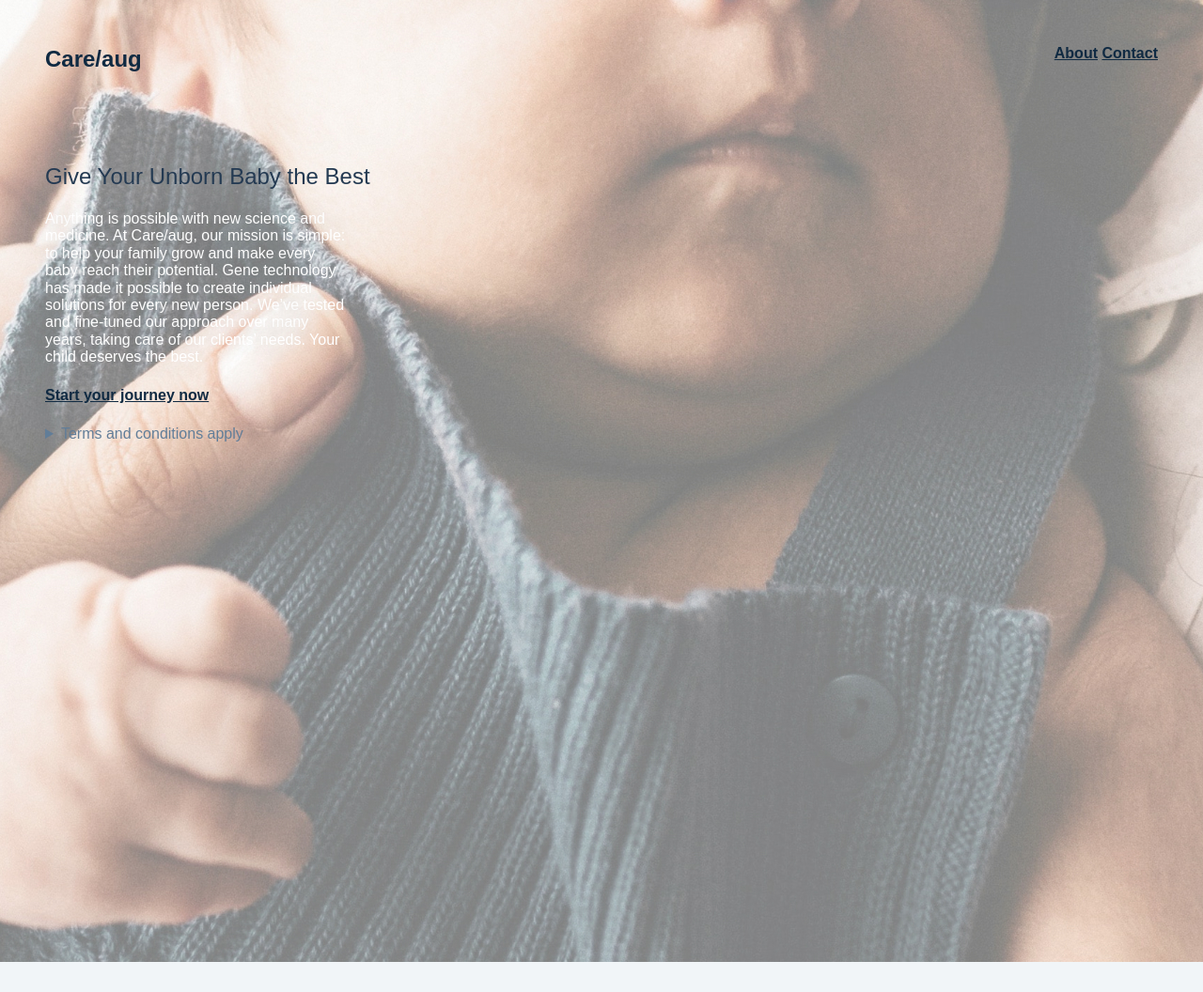
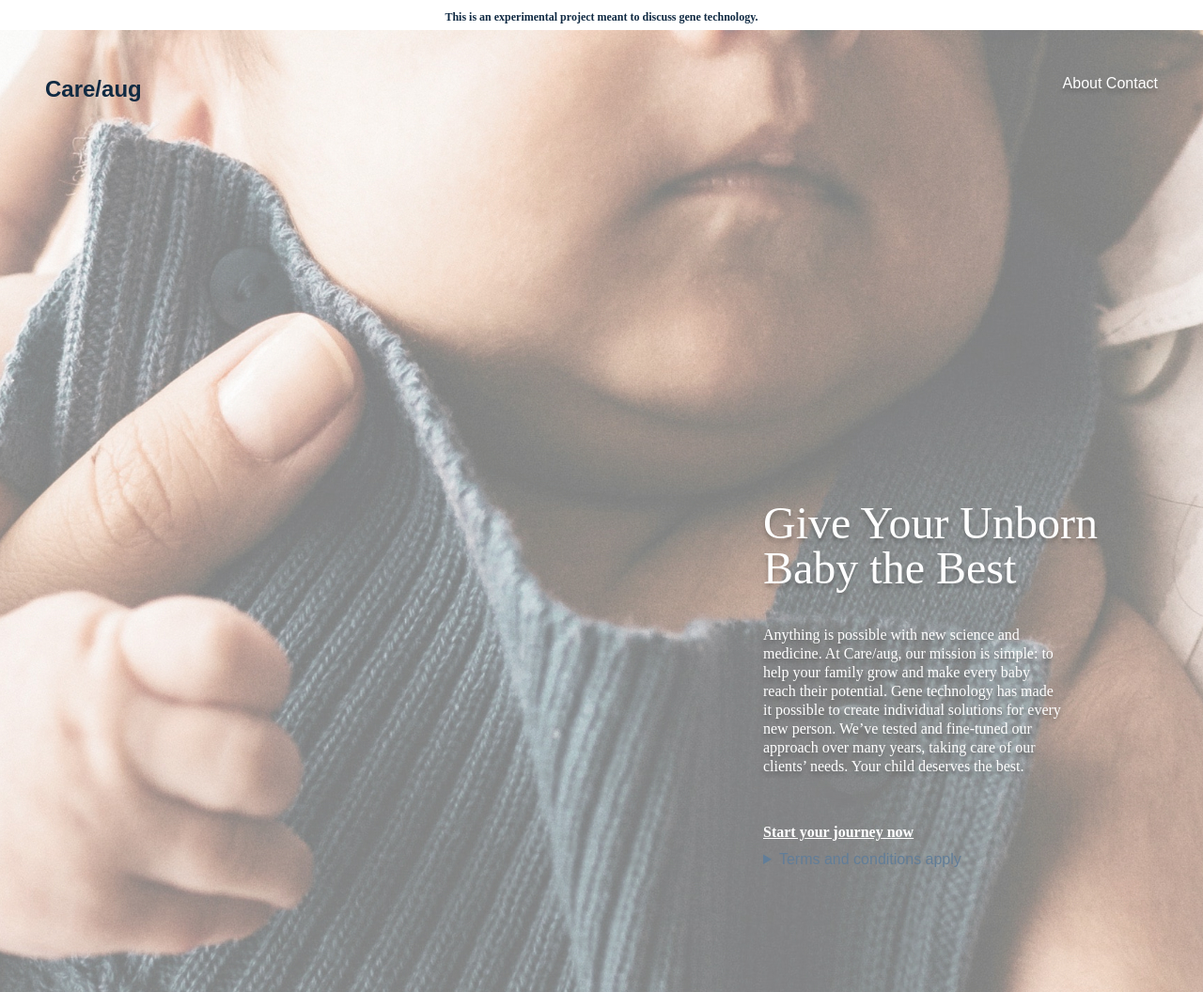
Before and after one commit to mipodi/designer-baby, a website: page index.html in a window 1280 px wide. Shown: the top 1056 px of the page at 94% size. Drawn offline with Linux system fonts and the light colour scheme.

Commit message:
Adds top banner and some extra start page styling

```diff
--- a/base.scss
+++ b/base.scss
@@ -41,12 +41,25 @@ main {
     font-weight: 600;
 font-size: 24px;
 line-height: 30px;
-
 color: #102A43;
-}
-
-.header-nav-list {
+text-shadow: 0 0 50px hsla(0, 0%, 0%, .4);
+// text-shadow: 0px 4px 4px rgba(0, 0, 0, 0.25);
+}
+
+.header-nav-list a {
     color: #fff;
+    text-decoration: none;
+    text-shadow: 0 0 50px hsla(0, 0%, 0%, .4);
+    text-shadow: 0px 4px 4px rgba(0, 0, 0, 0.25);
+    font-weight: 400;
+}
+
+.header-nav-list a:visited {
+    color: #fff;
+    text-decoration: none;
+    text-shadow: 0 0 50px hsla(0, 0%, 0%, .4);
+    text-shadow: 0px 4px 4px rgba(0, 0, 0, 0.25);
+    font-weight: 400;
 }
 
 .inner-wrap-footer {
@@ -187,7 +200,50 @@ a:visited {
     // background-color: #FFF;
 }
 
-
+.top-info-banner {
+    // position: absolute;
+// width: 1440px;
+max-width: 100%;
+height: 32px;
+// left: 0px;
+// top: 0px;
+display: flex;
+justify-content: center;
+background: #FFFFFF;
+max-width: 100%
+}
+
+.top-info-banner-text p {
+    width: 600px;
+}
+
+p .top-info-banner-text{
+    width: 600px;
+}
+
+.top-info-banner p {
+    max-width: 100%;
+}
+
+.top-info-banner-text {
+    position: absolute;
+// width: 1440px;
+// height: 16px;
+// left: 0px;
+// top: 8px;
+
+
+
+font-family: Source Sans Pro;
+font-style: normal;
+font-weight: 600;
+font-size: 12px;
+// line-height: 15px;
+text-align: center;
+
+color: #102A43;
+
+}
 
 .top-background {
     height: 1024px;
@@ -198,15 +254,80 @@ a:visited {
     background: url(jonathan-borba-V3huxxhsztI-unsplash.jpg);
         background-position: center;
         // color: #000;
-}
-
+ //        background-position: center;
+ // background-repeat: no-repeat;
+ // background-size: cover;
+}
+
+
+
+
+.heading-section-intro {
+    position: absolute;
+width: 389px;
+height: 48px;
+left: 812px;
+top: 533px;
+
+font-family: Source Sans Pro;
+font-style: normal;
+font-weight: normal;
+font-size: 48px;
+line-height: 48px;
+/* identical to box height, or 100% */
+
+
+color: #FFFFFF;
+
+text-shadow: 0px 4px 4px rgba(0, 0, 0, 0.25);
+}
 
 .paragraph-section-intro {
     // position: relative;
     color: #fff;
     text-shadow: 0 0 50px hsla(0, 0%, 0%, .4);
+    text-shadow: 0px 4px 4px rgba(0, 0, 0, 0.25);
     // z-index: 3;
-}
+
+    position: absolute;
+width: 348px;
+height: 197px;
+left: 812px;
+top: 650px;
+
+font-family: Source Sans Pro;
+font-style: normal;
+font-weight: normal;
+font-size: 16px;
+line-height: 20px;
+}
+
+.cta-section-intro {
+    position: absolute;
+width: 302px;
+height: 24px;
+left: 812px;
+top: 876px;
+
+font-family: Source Sans Pro;
+font-style: normal;
+font-weight: 600;
+font-size: 16px;
+line-height: 20px;
+text-decoration-line: underline;
+
+color: #FFFFFF;
+}
+
+.details-section-intro {
+    position: absolute;
+width: 302px;
+height: 29px;
+left: 812px;
+top: 906px;
+color: #fff;
+}
+
 
 .section-sex {
     background-color: hsl(210, 36%, 96%);
--- a/index.html
+++ b/index.html
@@ -27,6 +27,11 @@
 <body>
     <!-- wrapper around all items on page -->
     <!-- <div class="wrap-all"> -->
+<div class="top-info-banner">
+    <p class="top-info-banner-text">
+        This is an experimental project meant to discuss gene technology.
+    </p>
+</div>
 
 <div class="top-background">
     <!-- <div class="top-background-overlay"> -->
@@ -68,7 +73,7 @@
                 <div>
                     <div>
 
-                        <h1>Give Your Unborn Baby the Best</h1>
+                        <h1 class="heading-section-intro">Give Your Unborn Baby the Best</h1>
 
                         <p class="paragraph-section-intro">
                             Anything is possible with new science and medicine.
@@ -82,13 +87,13 @@
                         <!-- <button> Start your journey now </button> -->
 
                             <p>
-                        <a href="#section-sex">Start your journey now</a>
+                        <a href="#section-sex" class="cta-section-intro">Start your journey now</a>
                     </p>
 
                     </div>
 
-                    <details>
-                      <summary>Terms and conditions apply</summary>
+                    <details class="details-section-intro">
+                      <summary style="color:#fff">Terms and conditions apply</summary>
                       <p>Mandatory information as required by the Genomic Health Act of 2032: Since we established ourselves as the leading company within personalised genomic healthcare in 2027 our goal has been to continuously improve our methods. We have a strong team of scientists who audit our methods, but this is still an emerging field and while we do our absolute best to limit the risk of unintended consequences we can not guarantee the desired outcome in all cases. </p>
                     </details>
 
```
Also changed, not shown: style.min.css, 1 other file.
